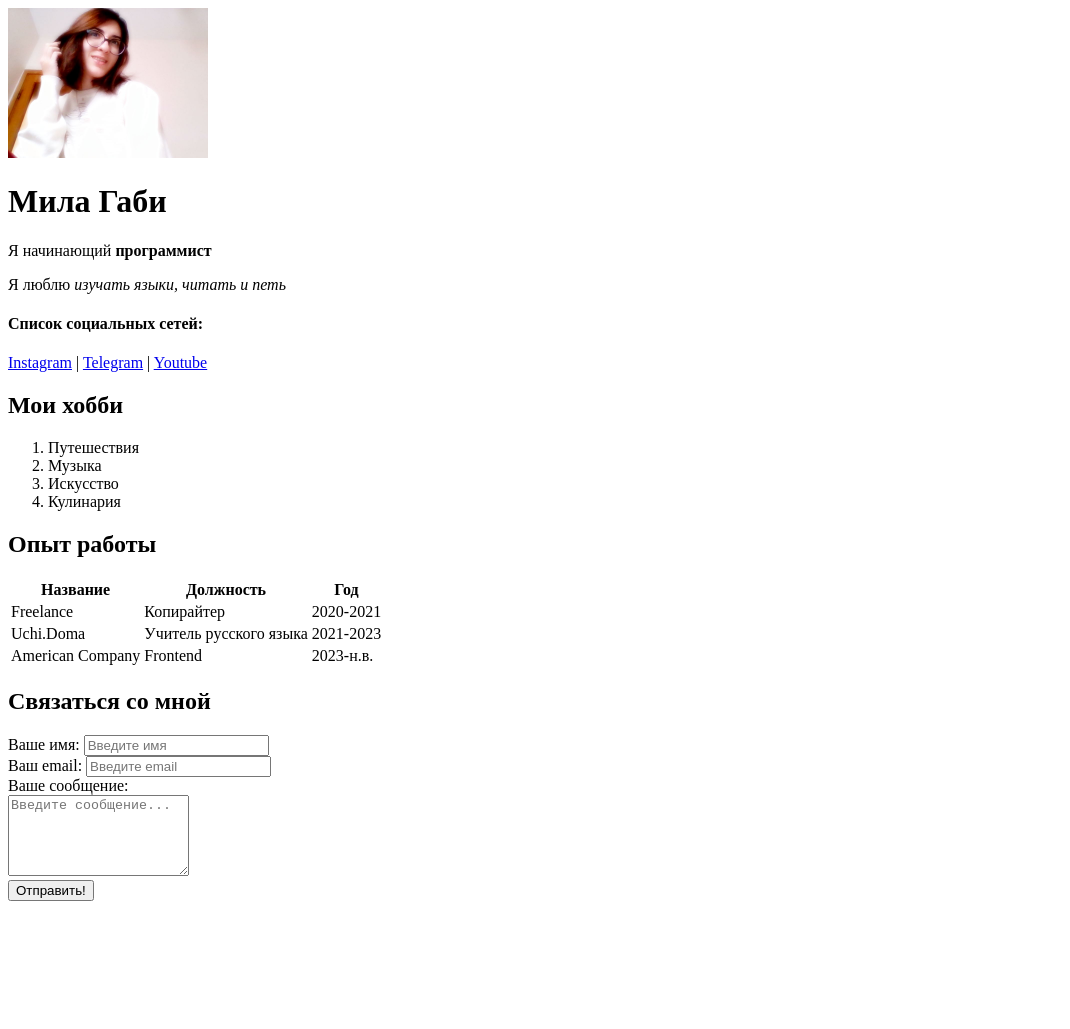
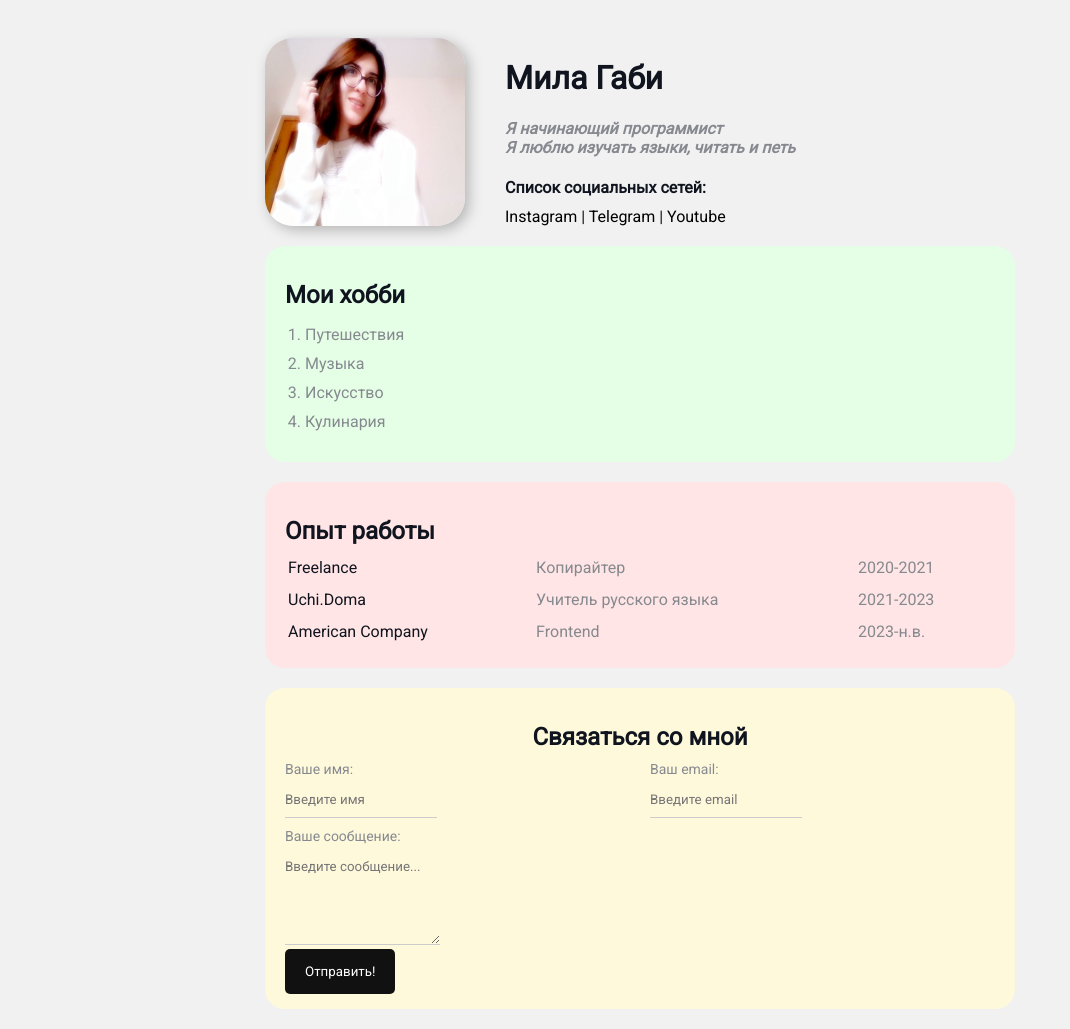
Before and after one commit to Mila2302/resume, a plain HTML site: page 01_text.html in a window 1280 px wide. Shown: the whole page, without its empty margins (0-1070 px from the left). Before the commit the page ends 909 px from the top, so only its background shows below. Drawn offline with Linux system fonts and the light colour scheme.

Commit message:
Add styles

```diff
--- a/01_text.html
+++ b/01_text.html
@@ -6,11 +6,13 @@
     <meta name="viewport" content="width=device-width, initial-scale=1.0">
     <meta name="keywords" content="html, course, css, tags">
     <meta name="description" content="Это базовый курс по html">
+    <link rel="stylesheet" href="styles.css">
     <title>Mila Resume</title>
 </head>
-
-<img src="webcam-toy-photo5.jpg" alt="Мила Габи" width="200">
-
+        <div class="container">
+        <div class="info">
+    <img src="webcam-toy-photo5.jpg" alt="Мила Габи" class="avatar">
+        <div class="info-text">
         <h1>Мила Габи</h1>
 
         <p>Я начинающий <strong>программист</strong></p>
@@ -25,26 +27,31 @@
             <a href="https://t.me/milagabi" target="_blank">Telegram</a>
             |
             <a href="https://www.youtube.com/channel/UCFvF0pqjT1qP8HUj0p2oXFg" target="_blank">Youtube</a>
+            </div>
+            </div>
 
+        <div class="card bg-green">
         <h2>Мои хобби</h2>
 
-    <ol>
+        <ol class="list">
             <li>Путешествия</li>
             <li>Музыка</li>
             <li>Искусство</li>
             <li>Кулинария</li>
         </ol>
+        </div>
 
+        <div class="card bg-red">
         <h2>Опыт работы</h2>
 
-    <table>
-        <thead>
+        <table class="table">
+            <!-- <thead>
                 <tr>
                     <th>Название</th>
                     <th>Должность</th>
                     <th>Год</th>
                 </tr>
-        </thead>
+            </thead> -->
             <tbody>
             <tr>
                 <td>Freelance</td>
@@ -63,28 +70,32 @@
             </tr>
             </tbody>
             </table>
+            </div>
 
+            <div class="card bg-yellow">
+
+
+            <form action="/" class="form">
                 <h2>Связаться со мной</h2>
 
-        <form>
+                <div class="form-row">
 
-            <div>
+                <div class="form-group">
                     <label for="name">Ваше имя:</label>
                     <input type="text" id="name" placeholder="Введите имя">
                 </div>
 
-            <div>
+                <div class="form-group">
                     <label for="email">Ваш email:</label>
                     <input type="email" id="email" placeholder="Введите email">
                 </div>
-
-            <div>
+            </div>
+                <div class="form-group">
                     <label for="message">Ваше сообщение:</label>
-                <br>
                     <textarea id="message" cols="20" rows=5 placeholder="Введите сообщение..."></textarea>
                 </div>
 
-            <input type="submit" value="Отправить!">
+                <input class="btn" type="submit" value="Отправить!">
             </form>
 
 
@@ -117,5 +128,6 @@
 
 
             </form>
+    </div>
 </body>
 </html>
--- /dev/null
+++ b/styles.css
@@ -0,0 +1,175 @@
+@import url('https://fonts.googleapis.com/css2?family=Roboto&display=swap');
+
+body {
+    font-family: "Roboto", sans-serif;
+    font-size: 16px;
+    font-weight: normal;
+    background: #f1f1f1;
+    color: #0f141e;
+}
+
+a {
+  color: #000;
+  text-decoration: none;
+}
+
+a:hover {
+  text-decoration: underline;
+}
+
+a:active {
+    color: blue;
+}
+
+a:visited {
+    color: grey;
+}
+
+.container {
+    max-width: 750px;
+    margin: auto;
+    padding-top: 30px;
+}
+
+.avatar {
+  width: 200px;
+  border-radius: 28px;
+  box-shadow: 4px 4px 14px rgba(0, 0, 0, .25);
+}
+
+.info {
+    margin-bottom: 20px;
+    display: flex;
+}
+
+.info-text {
+    margin-left: 40px;
+}
+
+.info-text p {
+    font-style: italic;
+    font-weight: bold;
+    color: #86898f;
+    margin: 0;
+}
+
+.info-text h4 {
+    margin-bottom: 10px;
+}
+
+@media (max-width: 650px) {
+  .info {
+    display: block;
+    text-align: center;
+   }
+}
+
+.card {
+    border-radius: 20px;
+    padding: 15px 20px;
+    margin-bottom: 20px;
+}
+
+.card h2{
+    margin-bottom: 10px;
+}
+
+.bg-yellow {
+    background: #fff9dc;
+}
+
+.bg-red {
+    background: #ffe5e5;
+}
+
+.bg-green {
+    background: #e5ffe7;
+}
+
+.btn {
+    background: #111;
+    padding: 15px 20px;
+    color: #fff;
+    border: none;
+    cursor: pointer;
+    border-radius: 5px;
+    font-family: inherit;
+}
+
+.btn:hover {
+    opacity: 0.8;
+    color: orange;
+}
+
+.list {
+    padding: 0 20px;
+}
+
+.list li {
+    color: #86898f;
+    margin-bottom: 10px;
+}
+
+.table {
+    width: 100%;
+}
+
+.table td {
+    padding-bottom: 10px;
+}
+
+.table td:nth-child(2),
+.table td:nth-child(3) {
+    color: #86898f
+}
+
+.form h2 {
+    text-align: center;
+}
+
+.form-row {
+    margin-bottom: 10px;
+    display: flex;
+}
+
+.form-row .form-group{
+    margin-right: 20px;
+    width: 50%;
+    /* display: inline-block; */
+    /* width: calc(50%-20px); */
+}
+
+.form-row .form-group:last-child {
+    margin-right: 0;
+}
+
+@media (max-width: 650px) {
+    .form-row {
+        display: block;
+    }
+
+    .form-row .form-group {
+        width: 100%;
+        margin-right: 0;
+        margin-bottom: 10px;
+    }
+}
+
+.form-group label {
+    display: block;
+    font-size: 14px;
+    color: #86898f;
+}
+
+.form-group input,
+.form-group textarea {
+    weight: 100%;
+    box-sizing: border-box;
+    border: none;
+    background: transparent;
+    border-bottom: 1px solid #ccc;
+    color: #000;
+    padding: 15px 0 10px;
+    outline: none;
+    font-family: inherit;
+}
```
Lines whose indentation alone changed are shown as unchanged.
